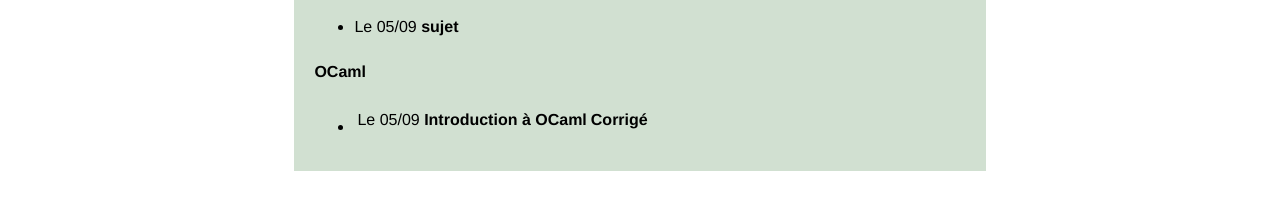
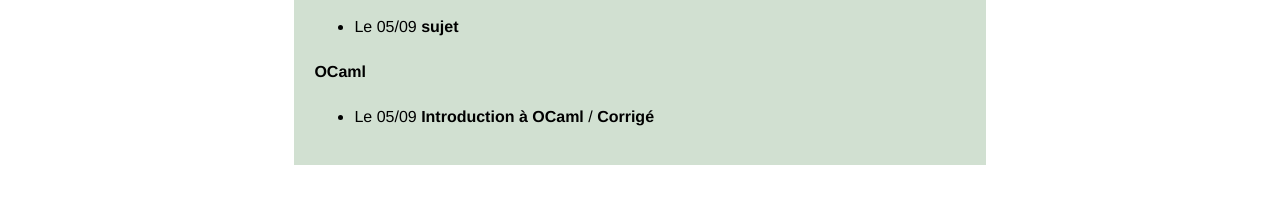
Before and after one commit to VladislavTempez/Vladislavtempez.github.io, a Jekyll site: the page built from pages/mp2i.md, in a window 1280 px wide. Shown: the part 514-724 px from the top of the page. Built offline with Jekyll 4.4.1, drawn with Linux system fonts in a browser that asks for light colours.

Commit message:
essai nouvelle séparation

```diff
--- a/pages/mp2i.md
+++ b/pages/mp2i.md
@@ -19,4 +19,4 @@
 - Le 05/09 [sujet](https://nc-lycees.netocentre.fr/s/WXQyBHjADspJ8Xk)
 
 #### OCaml
-- Le 05/09 [Introduction à OCaml](https://nc-lycees.netocentre.fr/s/nNn6dFokSw6ifDJ) |  [Corrigé](https://nc-lycees.netocentre.fr/s/ZydDWQrRXtDpomt)
+- Le 05/09 [Introduction à OCaml](https://nc-lycees.netocentre.fr/s/nNn6dFokSw6ifDJ) /  [Corrigé](https://nc-lycees.netocentre.fr/s/ZydDWQrRXtDpomt)
```
